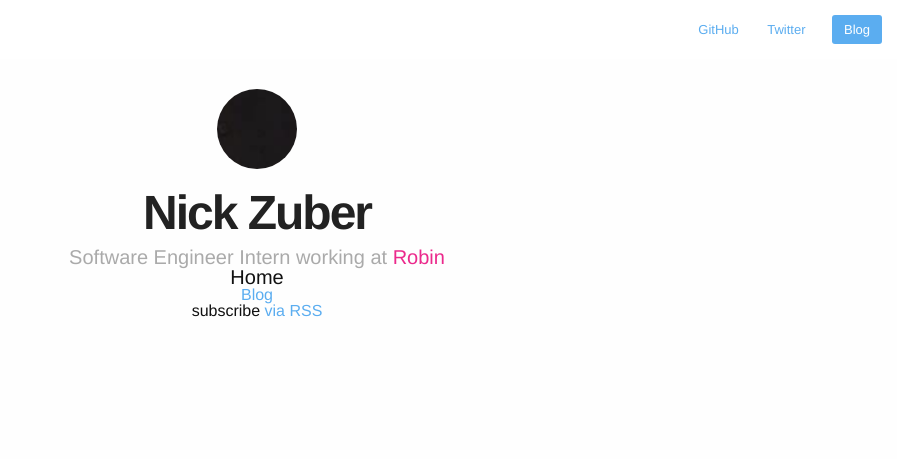
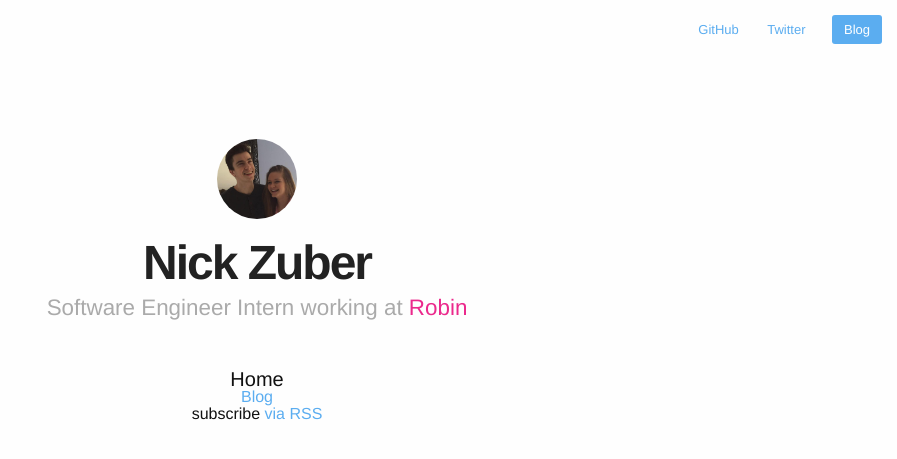
Before and after one commit to nickzuber/nickzuber-v1, a Jekyll site: the page built from src/index.html, in a window 1280 px wide. Shown: the top 459 px of the page, without its empty margins (383-1280 px from the left). Built offline with Jekyll 4.4.1, drawn with Linux system fonts in a browser that asks for light colours; Markdown is read by kramdown in place of the engine named in the settings.

Commit message:
more home screen stuff sorted out.. just the base..

```diff
--- a/src/_layouts/page.html
+++ b/src/_layouts/page.html
@@ -9,10 +9,10 @@
     <h2 class="secondary-header"><span class="title">{{ site.job_title }}</span> working at <span class="place">{{ site.job_place }}</span></h2>
   <div>
 
-
-
   <div class="post-content">
     {{ content }}
   </div>
 
 </article>
+
+{% include emit.html %}
--- a/src/_sass/_base.scss
+++ b/src/_sass/_base.scss
@@ -27,16 +27,99 @@
     text-rendering: optimizeLegibility;
 }
 
+/**
+ * Animations
+ */
 
+.-emitting {
+  animation-name: emitting;
+  -webkit-animation-name: emitting;
+
+  animation-duration: 4s;
+  -webkit-animation-duration: 4s;
+
+  animation-iteration-count: infinite;
+  -webkit-animation-iteration-count: infinite;
+}
+
+@keyframes emitting {
+  0% {
+    opacity: 1;
+    box-shadow: 0 0 0 0 rgba(235, 41, 140, 0.65);
+  }
+  80% {
+    opacity: 0;
+  }
+  100% {
+    opacity: 0;
+    box-shadow: 0 0 0 50px rgba(235, 41, 140, 0.65);
+  }
+}
+
+@-webkit-keyframes emitting {
+  0% {
+    opacity: 1;
+    box-shadow: 0 0 0 0 rgba(235, 41, 140, 0.65);
+  }
+  80% {
+    opacity: 0;
+  }
+  100% {
+    opacity: 0;
+    box-shadow: 0 0 0 50px rgba(235, 41, 140, 0.65);
+  }
+}
+
+
+.-slideInRight {
+  animation-name: slideInRight;
+  -webkit-animation-name: slideInRight;
+
+  animation-duration: 0.5s;
+  -webkit-animation-duration: 0.5s;
+
+  animation-timing-function: ease;
+  -webkit-animation-timing-function: ease;
+
+  visibility: visible !important;
+}
+
+@keyframes slideInRight {
+  0% {
+    opacity: 0;
+    transform: translateX(100px);
+  }
+  80% {
+    opacity: 1;
+  }
+  100% {
+    opacity: 1;
+    transform: translateX(0px);
+  }
+}
+
+@-webkit-keyframes slideInRight {
+  0% {
+    opacity: 0;
+    transform: translateX(100px);
+  }
+  80% {
+    opacity: 1;
+  }
+  100% {
+    opacity: 1;
+    transform: translateX(0px);
+  }
+}
 
 /**
  * Set `margin-bottom` to maintain vertical rhythm
  */
-h1, h2, h3, h4, h5, h6,
 p, blockquote, pre,
 ul, ol, dl, figure,
 %vertical-rhythm {
-    margin: 0;
+    margin-bottom: 15px;
+    line-height: 18px;
 }
 
 
--- a/src/_sass/_layout.scss
+++ b/src/_sass/_layout.scss
@@ -4,7 +4,7 @@
 
 .top-banner {
   width: 100%;
-  background: #fff;
+  background: none;
   display: block;
   position: relative;
   padding: 10px;
@@ -39,10 +39,13 @@
 
 .header-section {
   text-align: center;
+  position: relative;
+  padding-top: 50px;
 }
 
 .primary-image {
-  background: url(../img/profile.jpg) 50% no-repeat;
+  background: url(../img/profile.jpg) 50% 0% no-repeat;
+  background-size: 175%;
   display: block;
   position: relative;
   margin: 0 auto 10px;
@@ -50,6 +53,18 @@
   height: 80px;
   border-radius: 50%;
   margin-bottom: 20px;
+  @include transitions;
+}
+
+.pulse-orb {
+  width: 80px;
+  height: 80px;
+  border-radius: 50%;
+  position: absolute;
+  top: 0;
+  left: 50%;
+  margin-left: -40px;
+  z-index: -1;
 }
 
 .primary-header {
@@ -61,8 +76,8 @@
 }
 
 .secondary-header {
-  font-size: 1.25em;
-  font-weight: 400;
+  font-size: 1.4em;
+  font-weight: 300;
   color: #aaa;
   margin-top: 10px;
 
@@ -118,7 +133,8 @@
 }
 
 .post-content {
-    margin-bottom: $spacing-unit;
+  margin-top: 50px;
+  margin-bottom: $spacing-unit;
 
     h2 {
         font-size: 32px;
```
